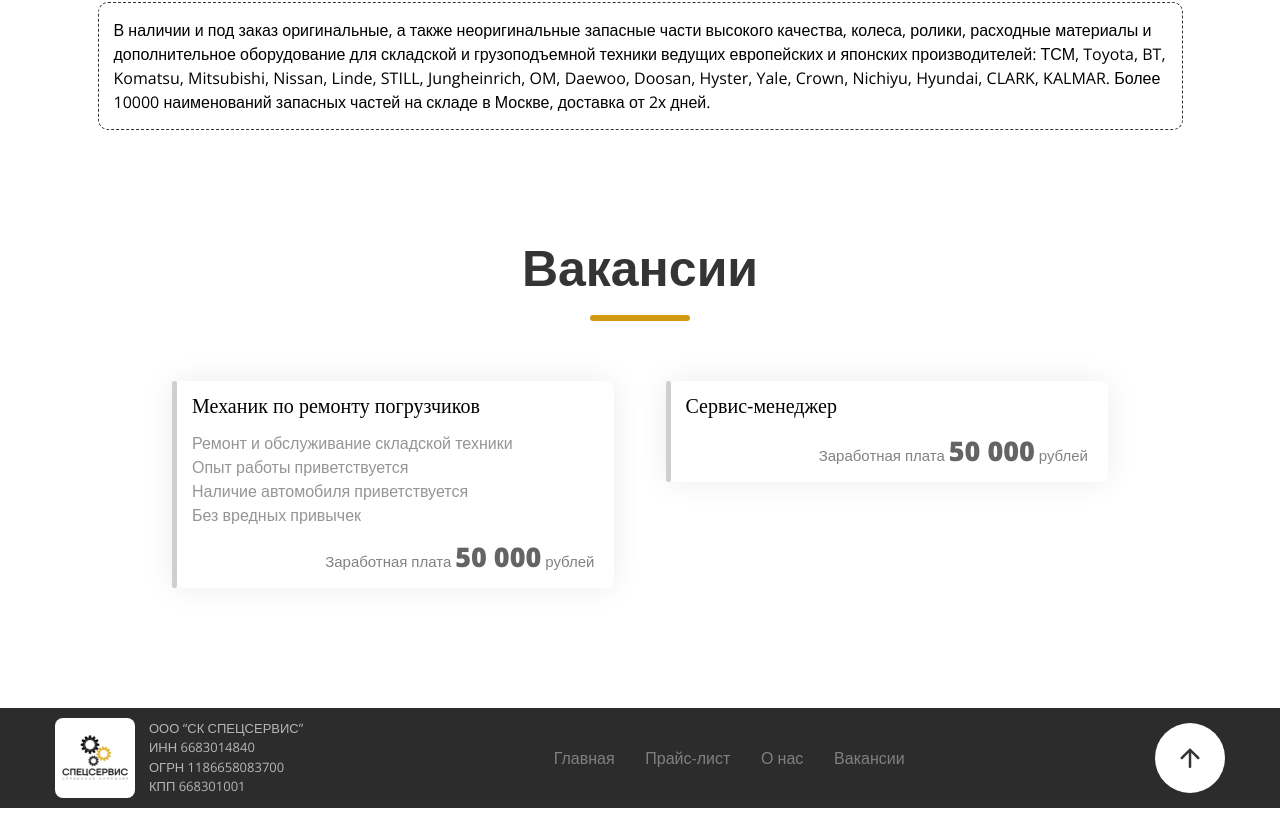
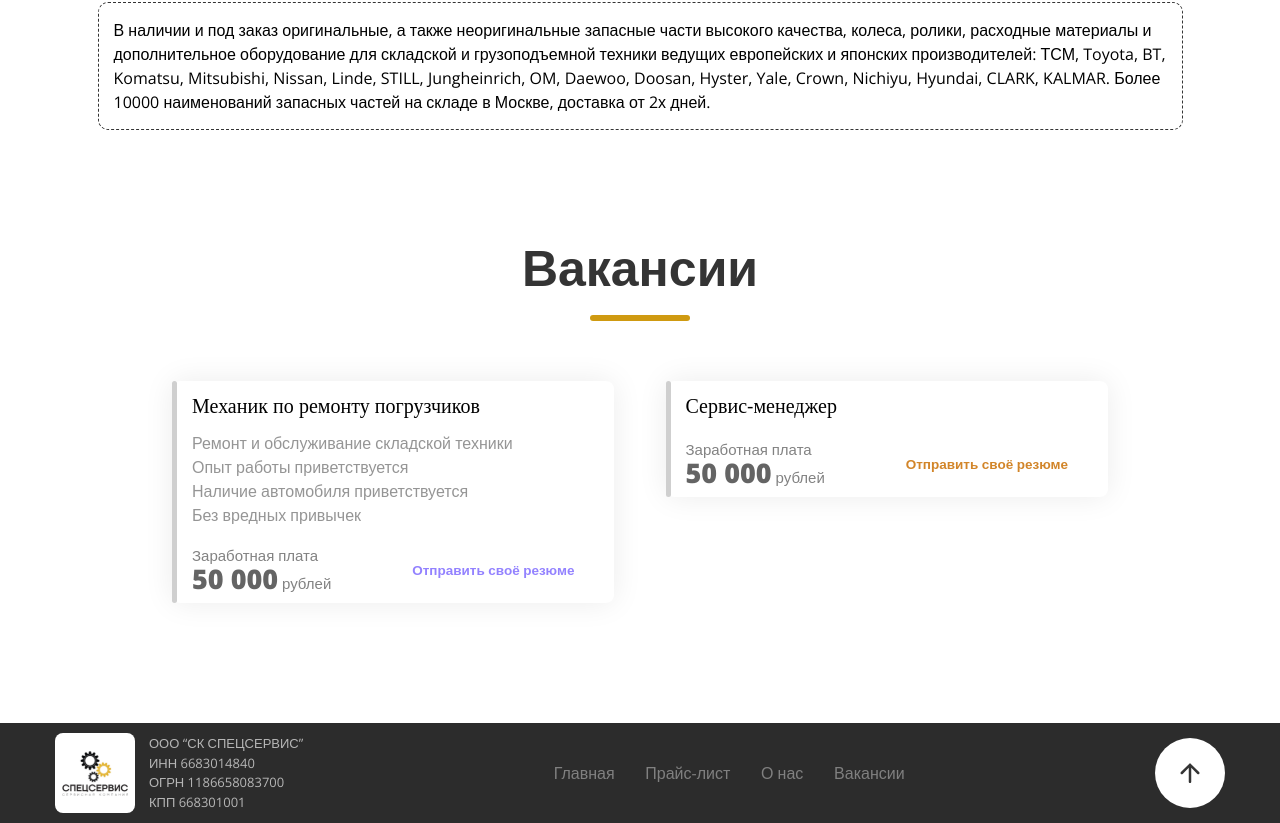
Before and after one commit to WhiteWolf12309/specservice, a React (Vite) app: page / in a window 1280 px wide. Shown: the part 4225-5048 px from the top of the page. Built offline with nearby package versions, Linux system fonts and the light colour scheme.

Commit message:
added button "show my vacancy" in vacancy section

```diff
--- a/src/components/SectionTitle/SectionTitle.jsx
+++ b/src/components/SectionTitle/SectionTitle.jsx
@@ -3,7 +3,7 @@
 import './SectionTitle.scss';
 
 
-const SectionTitle = ({ title, addition }) => {
+const SectionTitle = ({ title }) => {
     return (
         <div className='section-title'>
             <div className="title">{title}</div>
--- a/src/components/Vacancy/Vacancy.jsx
+++ b/src/components/Vacancy/Vacancy.jsx
@@ -10,6 +10,7 @@
             <div className={`line ${line_type}`}></div>
             <div className="vacancy__title">{title}</div>
             <div className="vacancy__description">{description}</div>
+
             <div className="vacancy__wage">Заработная плата <span className="wage">{wage}</span> рублей</div>
         </div>
     )
@@ -18,16 +19,13 @@
 
 const Vacancy = () => {
 
-
-
-
     return (
         <div className="vacancy" id="vacancy">
             <SectionTitle title={"Вакансии"} />
 
             <div className="container">
                 <div className="vacancy__inner">
-                    <div className="vacancy__inner__item">
+                    <a href='mailto:specservis.info@gmail.com' className="vacancy__inner__item">
                         <div className="line blue"></div>
                         <div className="vacancy__title">Механик по ремонту погрузчиков</div>
                         <div className="vacancy__description">
@@ -36,14 +34,21 @@
                             <div className="description">Наличие автомобиля приветствуется</div>
                             <div className="description">Без вредных привычек</div>
                         </div>
-                        <div className="vacancy__wage">Заработная плата <span className="wage">{(50000).toLocaleString("ru")}</span> рублей</div>
-                    </div>
 
-                    <div className="vacancy__inner__item">
+                        <div className="vacancy__footer">
+                            <div className="vacancy__wage">Заработная плата <span className="wage">{(50000).toLocaleString("ru")}</span> рублей</div>
+                            <a href='mailto:specservis.info@gmail.com' className="vacancy__send-vacancy blue">Отправить своё резюме</a>
+                        </div>
+                    </a>
+
+                    <a href='mailto:specservis.info@gmail.com' className="vacancy__inner__item">
                         <div className="line orange"></div>
                         <div className="vacancy__title">Сервис-менеджер</div>
-                        <div className="vacancy__wage">Заработная плата <span className="wage">{(50000).toLocaleString("ru")}</span> рублей</div>
-                    </div>
+                        <div className="vacancy__footer">
+                            <div className="vacancy__wage">Заработная плата <span className="wage">{(50000).toLocaleString("ru")}</span> рублей</div>
+                            <div className="vacancy__send-vacancy orange">Отправить своё резюме</div>
+                        </div>
+                    </a>
                 </div>
             </div>
         </div>
--- a/src/components/Vacancy/Vacancy.scss
+++ b/src/components/Vacancy/Vacancy.scss
@@ -75,11 +75,18 @@
                 color: #959595;
             }
 
+            .vacancy__footer {
+                width: 100%;
+                display: flex;
+                justify-content: space-between;
+                align-items: center;
+                margin-top: 20px;
+
                 .vacancy__wage {
-                width: 100%;
-                text-align: right;
+                    width: 40%;
                     font-size: 15px;
                     color: #828282;
+                    line-height: 1.1;
 
                     .wage {
                         font-weight: 800;
@@ -87,6 +94,33 @@
                         font-size: 27px;
                     }
                 }
+
+                .vacancy__send-vacancy {
+                    font-size: 13.5px;
+                    border-radius: 6px;
+                    background-color: transparent;
+                    font-weight: 600;
+                    padding: 10px 20px;
+                    cursor: pointer;
+                    transition: background-color 0.2s linear;
+
+                    &.blue {
+                        color: #9382ff;
+
+                        &:hover {
+                            background-color: #f5f4fd;
+                        }
+                    }
+
+                    &.orange {
+                        color: #d28529;
+
+                        &:hover {
+                            background-color: #fff3e4;
                         }
                     }
                 }
+            }
+        }
+    }
+}
```
Lines whose indentation alone changed are shown as unchanged.
